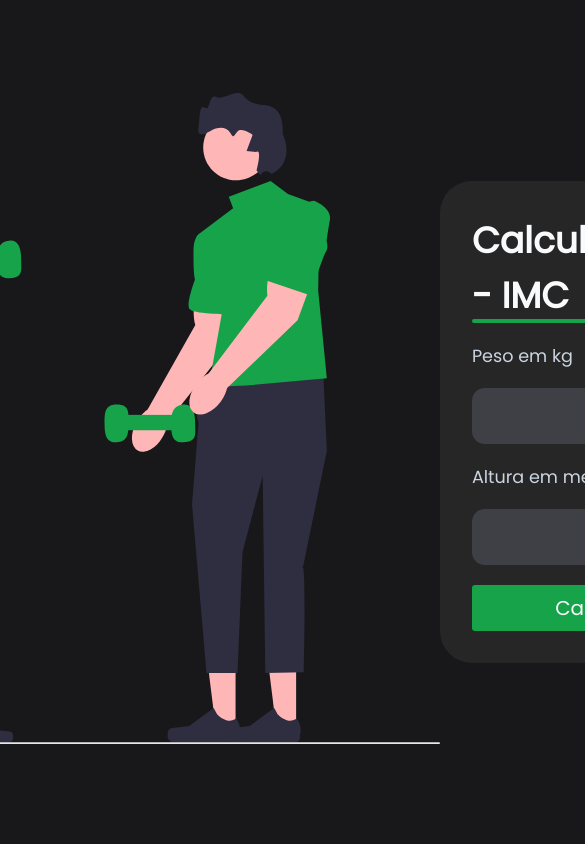
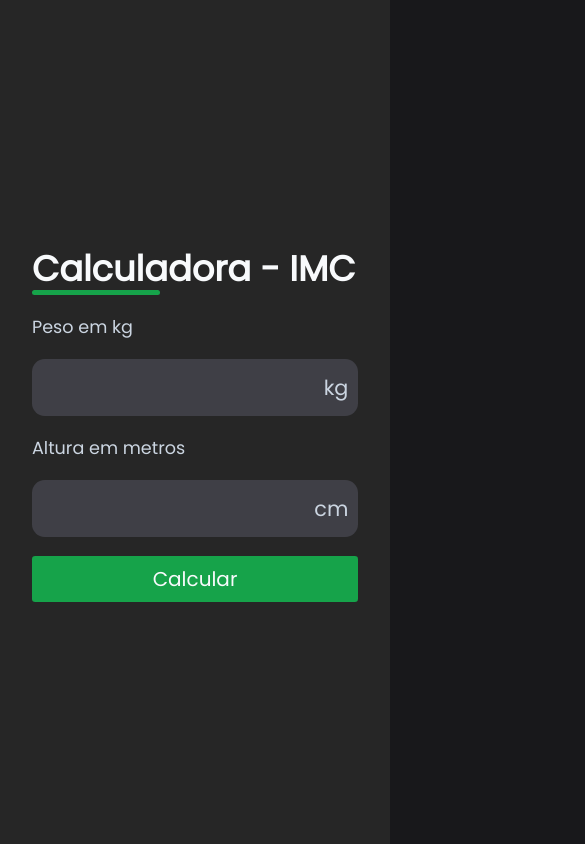
Before and after one commit to Hardilles/Calculado_IMC, a plain HTML site: page index.html in a window 390 px wide. Shown: the top 844 px of the page, 585 px wide, since content can reach past the window. Drawn offline with Linux system fonts and the light colour scheme.

Commit message:
responsividade

```diff
--- a/assets/css/style.css
+++ b/assets/css/style.css
@@ -183,3 +183,30 @@ body{
     color: #dc2626;
 
 }
+
+/*-------------------Responsividade----------------------*/
+
+@media screen and (max-width: 1024px) { /*quando a teka estiver com menos de 1024px a imagem some*/
+    .img{
+        display: none;
+    }
+}
+
+@media screen and (max-width: 500px) { /*quando a teka estiver com menos de 1024px a imagem some*/
+    .container{
+        width: 100%;
+        height: 100%;
+    }
+
+    .calculator{
+        width: 100%;
+        height: 100%;
+        border-radius: 0;
+        justify-content: center;
+
+    }
+
+    .title{
+        font-size: 2.2rem;
+    }
+}
```
